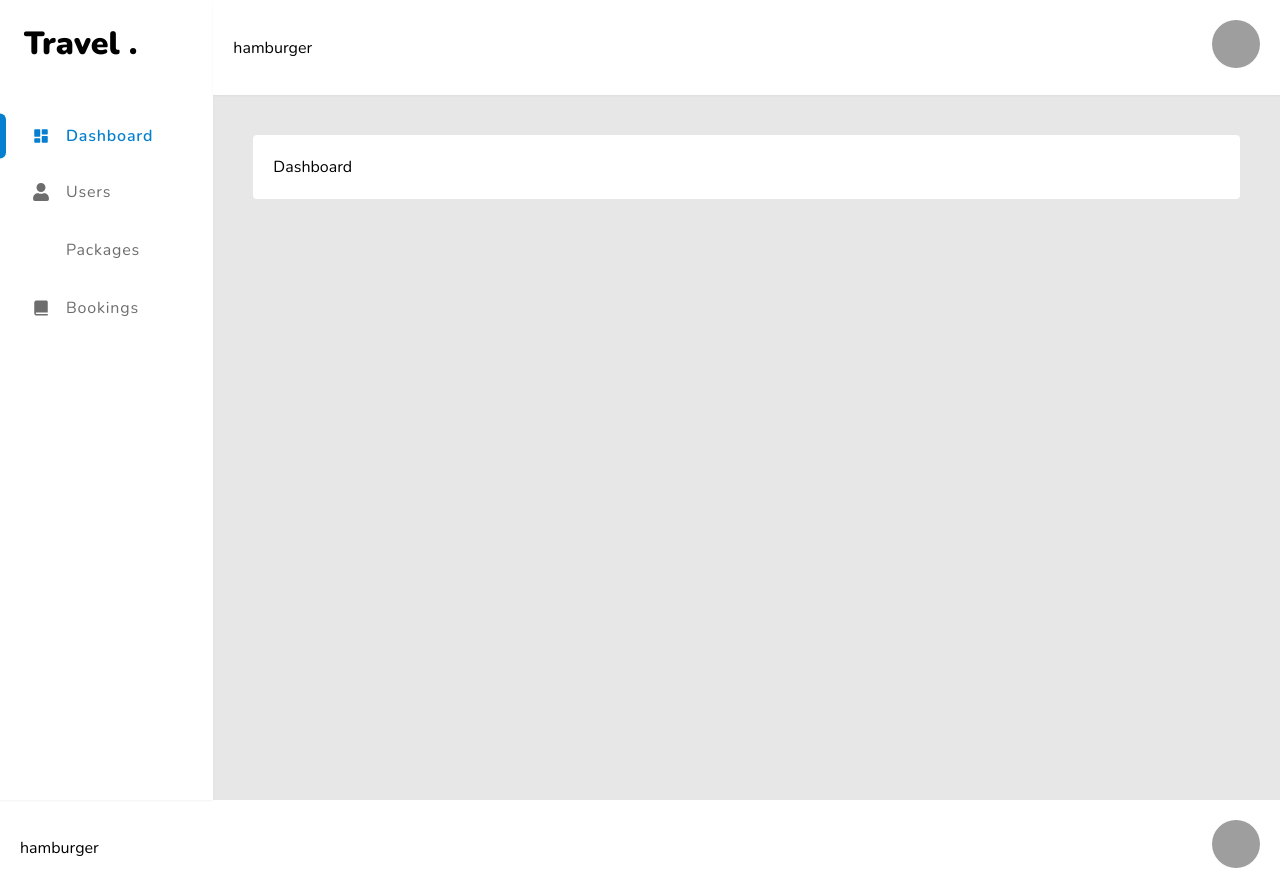
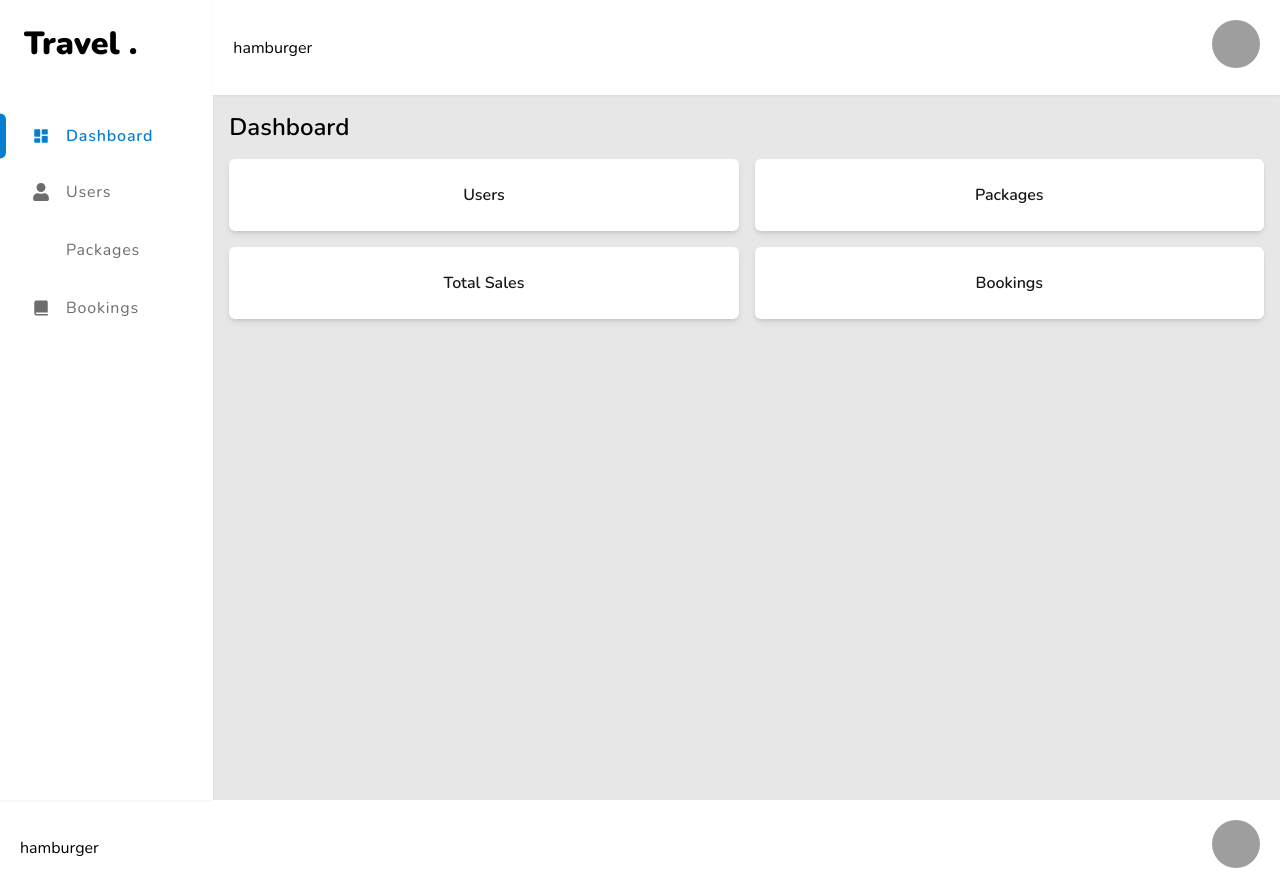
Before and after one commit to andro-jr/WWW, a React (Create React App) app in the folder dashboard/: page / in a window 1280 px wide. Built offline with nearby package versions, Linux system fonts and the light colour scheme; grey boxes are pictures that could not be loaded; some icons are missing.

Commit message:
merge fix

```diff
--- /dev/null
+++ b/dashboard/src/components/Bookings.jsx
@@ -0,0 +1,11 @@
+import React from 'react'
+
+const Bookings = () => {
+  return (
+    <div>
+      Bookings
+    </div>
+  )
+}
+
+export default Bookings
--- a/dashboard/src/components/Dashboard.jsx
+++ b/dashboard/src/components/Dashboard.jsx
@@ -1,8 +1,54 @@
 import React from 'react';
-import ContentsBox from './ContentsBox';
+import Users from './Users';
+import Packages from './Packages';
+import TotalSales from './TotalSales';
+import Bookings from './Bookings';
+
+
+
+import { Link } from 'react-router-dom';
+import CustomLink from './CustomLink';
 
 const Dashboard = () => {
-  return <ContentsBox>Dashboard</ContentsBox>;
+  return (
+    <div className="p-4">
+      <h1 className="text-2xl font-semibold mb-4">Dashboard</h1>
+
+      <div className="grid grid-cols-1 sm:grid-cols-2 gap-4">
+        <div className="bg-white p-4 shadow-md rounded-md">
+          {/* <CustomLink to="/users"> */}
+          <button className="w-full bg-blue-500 hover:bg-blue-600 text-black font-semibold py-2 px-4 rounded-md">
+            Users
+          </button>
+          {/* </CustomLink> */}
+        </div>
+
+        <div className="bg-white p-4 shadow-md rounded-md">
+          {/* <Link to="/packages"> */}
+          <button className="w-full bg-green-500 hover:bg-green-600 text-black font-semibold py-2 px-4 rounded-md">
+            Packages
+          </button>
+          {/* </Link> */}
+        </div>
+
+        <div className="bg-white p-4 shadow-md rounded-md">
+          {/* <Link to="/totalsales"> */}
+          <button className="w-full bg-purple-500 hover:bg-purple-600 text-black font-semibold py-2 px-4 rounded-md">
+            Total Sales
+          </button>
+          {/* </Link> */}
+        </div>
+
+        <div className="bg-white p-4 shadow-md rounded-md">
+          {/* <Link to="/bookings"> */}
+          <button className="w-full bg-red-500 hover:bg-red-600 text-black font-semibold py-2 px-4 rounded-md">
+            Bookings
+          </button>
+          {/* </Link> */}
+        </div>
+      </div>
+    </div>
+  );
 };
 
 export default Dashboard;
--- /dev/null
+++ b/dashboard/src/components/TotalSales.jsx
@@ -0,0 +1,9 @@
+import React from 'react'
+
+const TotalSales = () => {
+  return (
+    <div>TotalSales</div>
+  )
+}
+
+export default TotalSales
```
